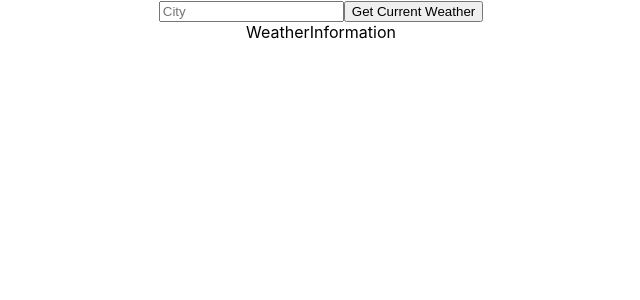
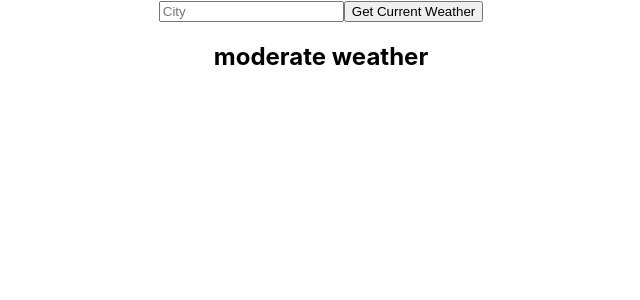
Before and after one commit to alexsharich/weatherApp, a React (Create React App) app: page / in a window 1280 px wide. Shown: the top 300 px of the page, without its empty margins (319-959 px from the left). Built offline with nearby package versions, Linux system fonts and the light colour scheme.

Commit message:
add initialState,weatherReducer

```diff
--- a/package.json
+++ b/package.json
@@ -16,6 +16,7 @@
     "formik": "^2.2.9",
     "react": "^18.2.0",
     "react-dom": "^18.2.0",
+    "react-redux": "^8.0.4",
     "react-scripts": "5.0.1",
     "redux": "^4.2.0",
     "redux-thunk": "^2.4.1",
--- a/src/bll/store.ts
+++ b/src/bll/store.ts
@@ -1,8 +1,9 @@
 import { applyMiddleware, combineReducers, createStore } from "redux";
 import  thunkMiddleware  from "redux-thunk";
+import { weatherReducer } from "./weatherReducer";
 
 const rootReducer = combineReducers({
-
+weatherReducer
 })
 
 export type AppRootStateType = ReturnType<typeof rootReducer>
--- a/src/bll/weatherReducer.ts
+++ b/src/bll/weatherReducer.ts
@@ -1,17 +1,111 @@
 const initialState = {
-
+  coord: {
+    lon: 0,
+    lat: 0
+  },
+  weather: [
+    {
+      id: 0,
+      main: 'main',
+      description: "moderate weather",
+      icon: "10d"
+    }
+  ],
+  base: "",
+  main: {
+    temp: 0,
+    feels_like: 0,
+    temp_min: 0,
+    temp_max: 0,
+    pressure: 0,
+    humidity: 0,
+    sea_level: 0,
+    grnd_level: 0
+  },
+  visibility: 0,
+  wind: {
+    speed: 0,
+    deg: 0,
+    gust: 0
+  },
+  rain: {
+    ['1h']: 0
+  },
+  clouds: {
+    all: 0
+  },
+  dt: 0,
+  sys: {
+    type: 0,
+    id: 0,
+    country: 'country',
+    sunrise: 0,
+    sunset: 0
+  },
+  timezone: 0,
+  id: 0,
+  name: "",
+  cod: 0
 }
 type InitialStateType = {
-
+  coord: {
+    lon: number
+    lat: number
+  },
+  weather: [
+    {
+      id: number
+      main: string
+      description: string
+      icon: string
+    }
+  ],
+  base: string,
+  main: {
+    temp: number
+    feels_like: number
+    temp_min: number
+    temp_max: number
+    pressure: number
+    humidity: number
+    sea_level: number
+    grnd_level:number
+  },
+  visibility: number
+  wind: {
+    speed: number
+    deg: number
+    gust:number
+  },
+  rain: {
+    ['1h']:number
+  },
+  clouds: {
+    all: number
+  },
+  dt: number
+  sys: {
+    type: number
+    id: number
+    country: string,
+    sunrise: number
+    sunset: number
+  },
+  timezone: number
+  id: number
+  name: string
+  cod: number
 }
 type ActionType = GetCurrentWeatherActionType
 
-const weatherReducer = (state:InitialStateType,action:any):InitialStateType=>{
+export const weatherReducer = (state:any=initialState,action:any):InitialStateType=>{
   switch (action.type) {
     case 'GET-CURRENT-WEATHER':
-      return state
+      return {
+        ...state
+      }
     default :
-    return state
+     return state
   }
 }
 type GetCurrentWeatherActionType = {
--- a/src/index.tsx
+++ b/src/index.tsx
@@ -3,13 +3,17 @@ import ReactDOM from 'react-dom/client';
 import './index.css';
 import App from './App';
 import reportWebVitals from './reportWebVitals';
+import { Provider } from 'react-redux';
+import { store } from './bll/store';
 
 const root = ReactDOM.createRoot(
   document.getElementById('root') as HTMLElement
 );
 root.render(
   <React.StrictMode>
-    <App />
+    <Provider store={store}>
+      <App />
+    </Provider>
   </React.StrictMode>
 );
 
--- a/src/ui/form/weatherInformation/WeatherInformation.tsx
+++ b/src/ui/form/weatherInformation/WeatherInformation.tsx
@@ -1,7 +1,12 @@
 import React from 'react'
+import { useSelector } from 'react-redux'
+import { AppRootStateType } from '../../../bll/store'
 
 export const WeatherInformation =()=> {
+
+  let weather = useSelector<AppRootStateType,any>(state=>state.weatherReducer.weather)
+
   return (
-    <div>WeatherInformation</div>
+    <div><h2>{weather[0].description}</h2></div>
   )
 }
```
Also changed, not shown: 1 other file (tests, documents, lock files or other folders).
